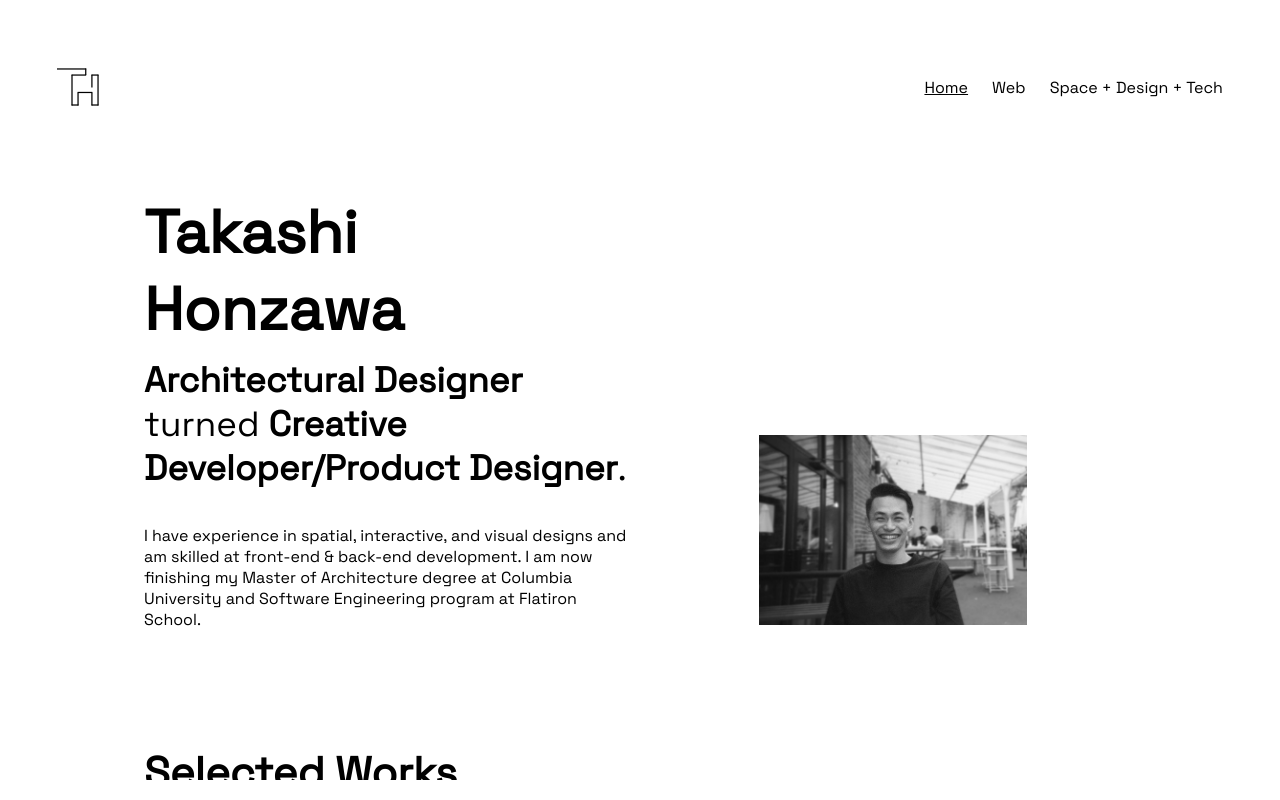
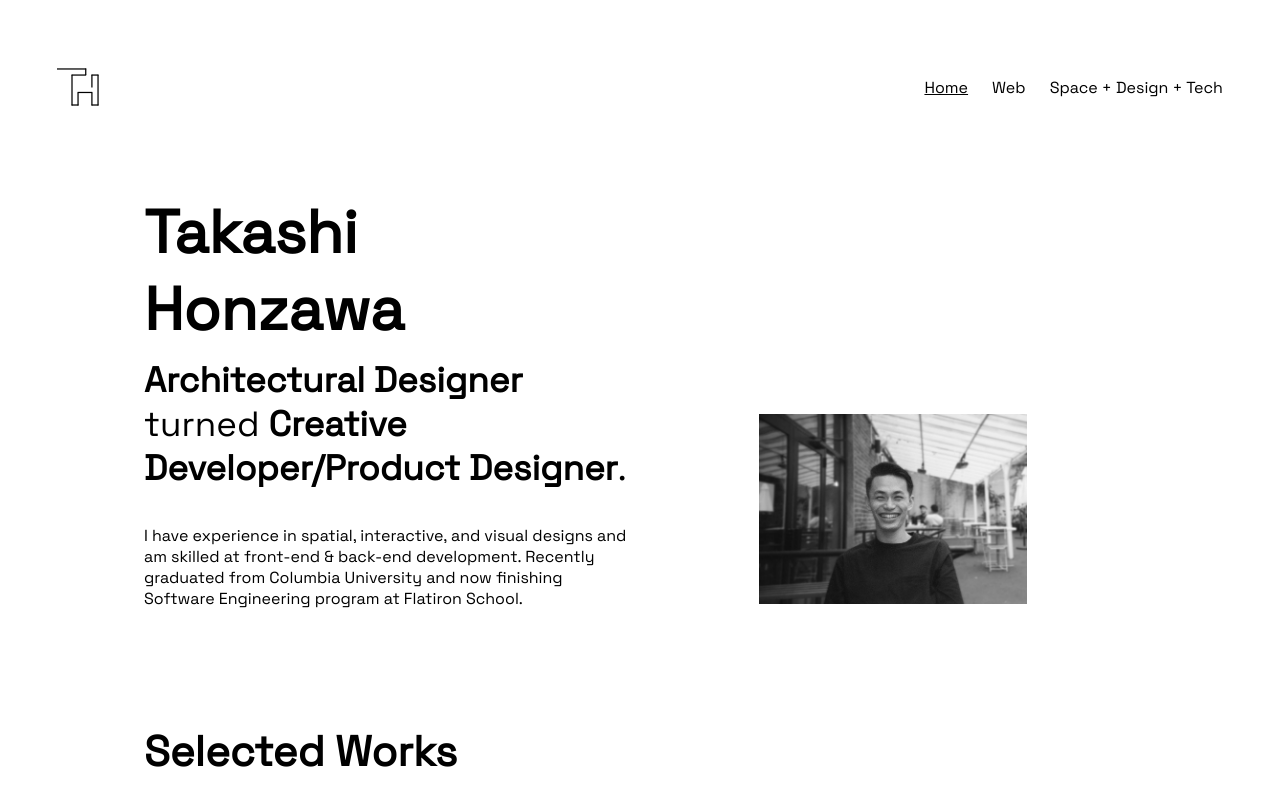
Before and after one commit to taka-2628/portfolio, a React (Create React App) app: page / in a window 1280 px wide. Shown: the top 800 px of the page. Built offline with nearby package versions, Linux system fonts and the light colour scheme.

Commit message:
intro updated

```diff
--- a/src/components/Home.js
+++ b/src/components/Home.js
@@ -17,7 +17,7 @@ function Home( { web, sdt } ){
           <h1 id="name">Takashi Honzawa</h1>
           <p id="self-description"><strong>Architectural Designer</strong> turned <strong>Creative Developer/Product Designer</strong>.</p>
           <div>
-            <p>I have experience in spatial, interactive, and visual designs and am skilled at front-end & back-end development. I am now finishing my Master of Architecture degree at Columbia University and Software Engineering program at Flatiron School.</p>
+            <p>I have experience in spatial, interactive, and visual designs and am skilled at front-end & back-end development. Recently graduated from Columbia University and now finishing Software Engineering program at Flatiron School.</p>
           </div>
         </div>
         <div id="profile-image-wrapper">
```
